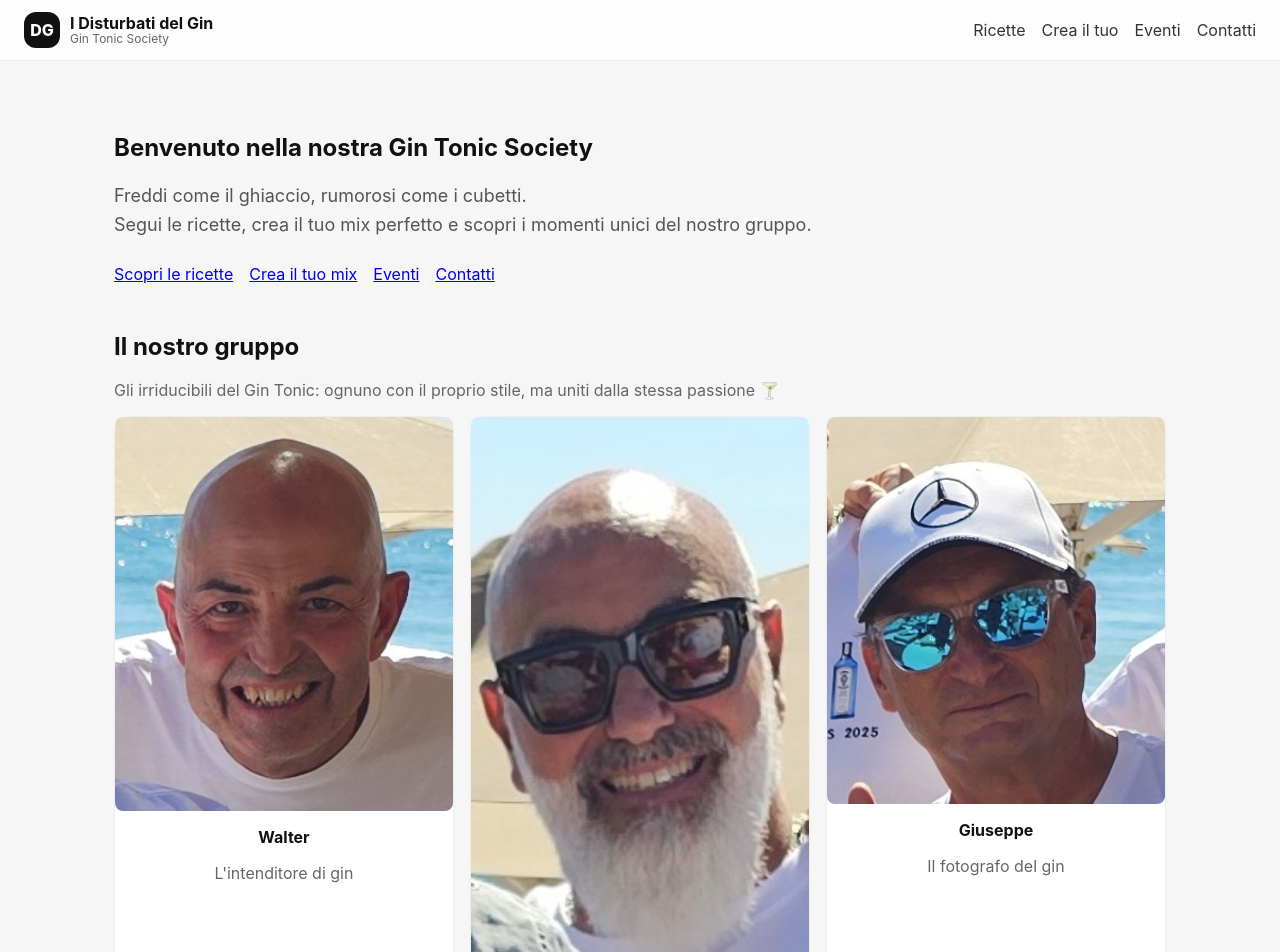
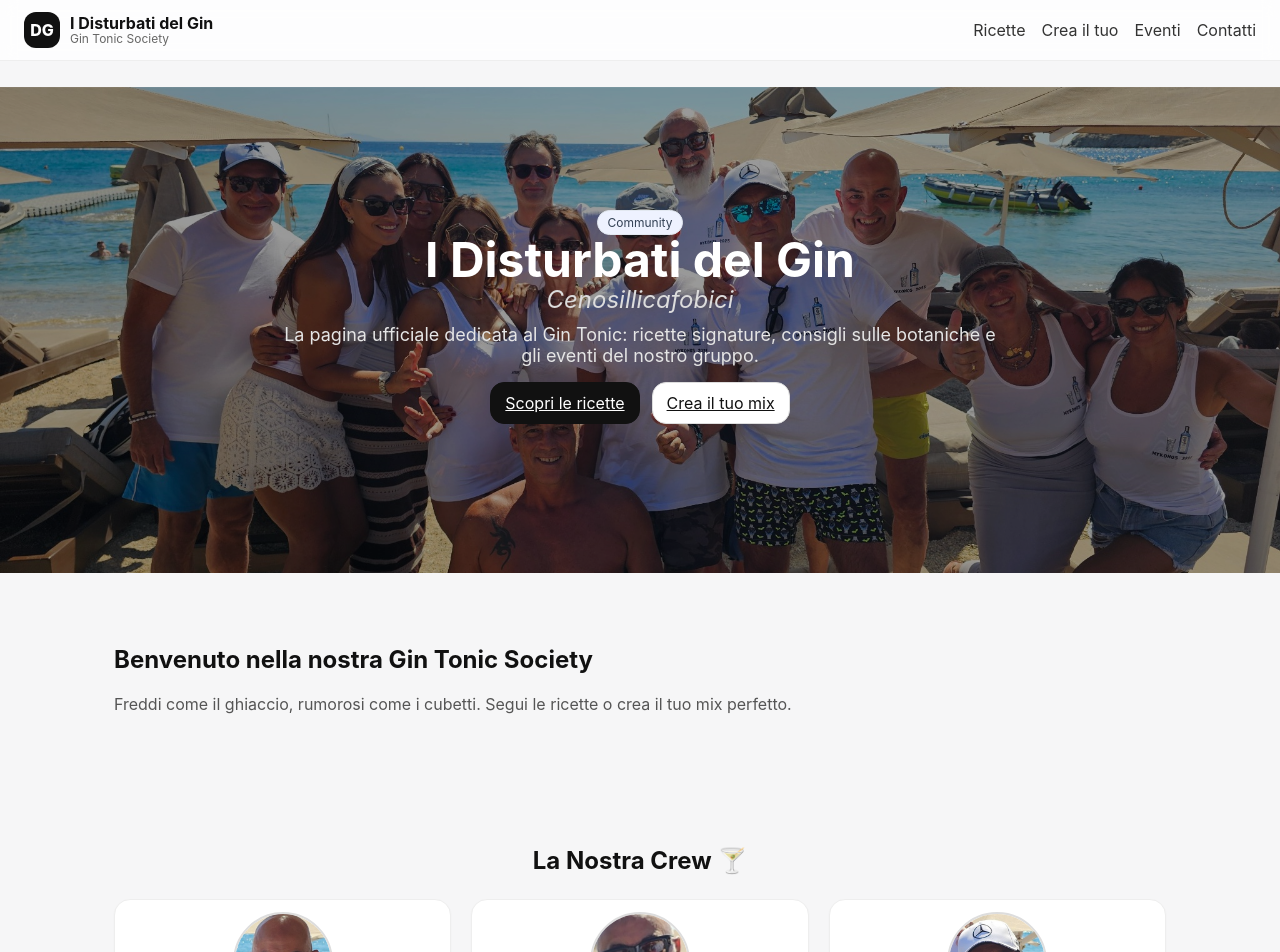
Before and after one commit to Giuss64/disturbati-del-gin, a React (Vite) app: page / in a window 1280 px wide. Shown: the top 952 px of the page. Built offline with nearby package versions, Linux system fonts and the light colour scheme.

Commit message:
Enhance Home component with animations and layout
Refactor Home component to include animations and improve structure.

```diff
--- a/src/pages/Home.jsx
+++ b/src/pages/Home.jsx
@@ -1,58 +1,103 @@
 import React from 'react'
+import { motion, useScroll, useTransform } from 'framer-motion'
 import { Link } from 'react-router-dom'
+import groupImg from '../assets/group.jpg'
 
-export default function Home() {
+export default function Home(){
+  const ref = React.useRef(null)
+  const { scrollYProgress } = useScroll({ target: ref, offset: ['start end','end start'] })
+  const y = useTransform(scrollYProgress, [0,1], ['-10%','10%'])
+
   return (
-    <section className="section">
-      <div className="container">
-        {/* Testo di Benvenuto */}
-        <h1 style={{marginTop: 0}}>Benvenuto nella nostra Gin Tonic Society</h1>
-        <p style={{color:'#555', fontSize:'18px', lineHeight:'1.6'}}>
-          Freddi come il ghiaccio, rumorosi come i cubetti. <br/>
-          Segui le ricette, crea il tuo mix perfetto e scopri i momenti unici del nostro gruppo.
-        </p>
+    <div>
+      {/* HERO */}
+      <section className="hero" ref={ref}>
+        <motion.div
+          style={{ position:'absolute', inset:0, y }}
+          initial={{opacity:0, scale:1.05}}
+          animate={{opacity:1, scale:1}}
+          transition={{duration:1}}
+        >
+          <img
+            src={groupImg}
+            alt="Gruppo I Disturbati del Gin"
+            style={{width:'100%',height:'100%',objectFit:'cover'}}
+          />
+          <div className="overlay" />
+        </motion.div>
 
-        {/* Pulsanti di navigazione */}
-        <div style={{marginTop: 24, display:'flex', gap:16, flexWrap:'wrap'}}>
-          <Link to="/ricette" className="button primary">Scopri le ricette</Link>
-          <Link to="/builder" className="button secondary">Crea il tuo mix</Link>
-          <Link to="/eventi" className="button secondary">Eventi</Link>
-          <Link to="/contatti" className="button secondary">Contatti</Link>
+        <motion.div
+          className="content"
+          initial={{opacity:0,y:30}}
+          animate={{opacity:1,y:0}}
+          transition={{duration:1, delay:.3}}
+        >
+          <span className="badge">Community</span>
+          <h1>I Disturbati del Gin</h1>
+          {/* Motto */}
+          <p style={{ fontStyle:'italic', fontSize:'1.5rem', marginTop:'-8px', color:'#dcdcdc' }}>
+            Cenosillicafobici
+          </p>
+          <p>
+            La pagina ufficiale dedicata al Gin Tonic: ricette signature, consigli sulle botaniche
+            e gli eventi del nostro gruppo.
+          </p>
+          <div style={{marginTop:16, display:'flex',gap:12,justifyContent:'center'}}>
+            <Link to="/ricette" className="btn">Scopri le ricette</Link>
+            <Link to="/builder" className="btn secondary">Crea il tuo mix</Link>
+          </div>
+        </motion.div>
+      </section>
+
+      {/* INTRO */}
+      <section className="section">
+        <div className="container">
+          <h2 style={{marginTop:0}}>Benvenuto nella nostra Gin Tonic Society</h2>
+          <p style={{color:'#555'}}>
+            Freddi come il ghiaccio, rumorosi come i cubetti. Segui le ricette o crea il tuo mix perfetto.
+          </p>
         </div>
+      </section>
 
-        {/* Sezione Il nostro gruppo */}
-        <section className="friends-section" style={{marginTop: 48}}>
-          <h2>Il nostro gruppo</h2>
-          <p style={{color:'#666', marginBottom: 16}}>
-            Gli irriducibili del Gin Tonic: ognuno con il proprio stile, ma uniti dalla stessa passione 🍸
-          </p>
+      {/* CREW (foto badge + descrizioni) */}
+      <section className="section" style={{ paddingTop: 0 }}>
+        <div className="container">
+          <h2 style={{ textAlign: 'center', marginBottom: 24 }}>La Nostra Crew 🍸</h2>
 
-          <div className="grid grid-3" style={{marginTop: 16}}>
+          <div className="grid grid-3" style={{ gap: 20 }}>
             {[
-              {name: 'Walter', role: "L'intenditore di gin", img: '/walter.jpg'},
-              {name: 'Francesco', role: 'Il preparatore di gin', img: '/francesco.jpg'},
-              {name: 'Giuseppe', role: 'Il fotografo del gin', img: '/giuseppe.jpg'},
-              {name: 'Mimmo', role: 'Il degustatore', img: '/mimmo.jpg'},
-              {name: 'Marco', role: 'Il regista', img: '/marco.jpg'},
-              {name: 'Rosa', role: 'Le ammazza gin', img: '/rosa.jpg'},
-              {name: 'Virginia', role: 'Le ammazza gin', img: '/virginia.jpg'},
-              {name: 'Francesca', role: 'La orange gin', img: '/francesca.jpg'},
-              {name: 'Lory', role: 'La sua adepta', img: '/lory.jpg'},
-              {name: 'Mena', role: 'La new entry', img: '/mena.jpg'},
-            ].map(friend => (
-              <div key={friend.name} className="card" style={{textAlign:'center'}}>
+              { img: '/walter.jpg',    name: 'Walter',    role: "L’intenditore di gin" },
+              { img: '/francesco.jpg', name: 'Francesco', role: 'Il preparatore di gin' },
+              { img: '/giuseppe.jpg',  name: 'Giuseppe',  role: 'Il fotografo del gin' },
+              { img: '/mimmo.jpg',     name: 'Mimmo',     role: 'Il degustatore' },
+              { img: '/marco.jpg',     name: 'Marco',     role: 'Il regista' },
+              { img: '/rosa.jpg',      name: 'Rosa',      role: 'L’ammazza gin' },
+              { img: '/virginia.jpg',  name: 'Virginia',  role: 'L’ammazza gin' },
+              { img: '/francesca.jpg', name: 'Francesca', role: 'La Orange Gin' },
+              { img: '/lory.jpg',      name: 'Lory',      role: 'La sua adepta' },
+              { img: '/mena.jpg',      name: 'Mena',      role: 'La new entry' },
+            ].map(person => (
+              <div key={person.name} className="card" style={{ textAlign:'center', paddingBottom:12 }}>
                 <img
-                  src={friend.img}
-                  alt={friend.name}
-                  style={{width: '100%', borderRadius: '8px', marginBottom: '8px'}}
+                  src={person.img}
+                  alt={person.name}
+                  style={{
+                    width: 100,
+                    height: 100,
+                    borderRadius: '50%',
+                    objectFit: 'cover',
+                    margin: '12px auto 8px',
+                    display: 'block',
+                    border: '2px solid #ddd'
+                  }}
                 />
-                <h4 style={{margin: '4px 0'}}>{friend.name}</h4>
-                <p style={{color: '#666'}}>{friend.role}</p>
+                <h4 style={{ margin: '4px 0' }}>{person.name}</h4>
+                <p style={{ color: '#666', fontSize: '0.9rem', margin: 0 }}>{person.role}</p>
               </div>
             ))}
           </div>
-        </section>
-      </div>
-    </section>
+        </div>
+      </section>
+    </div>
   )
 }
```
